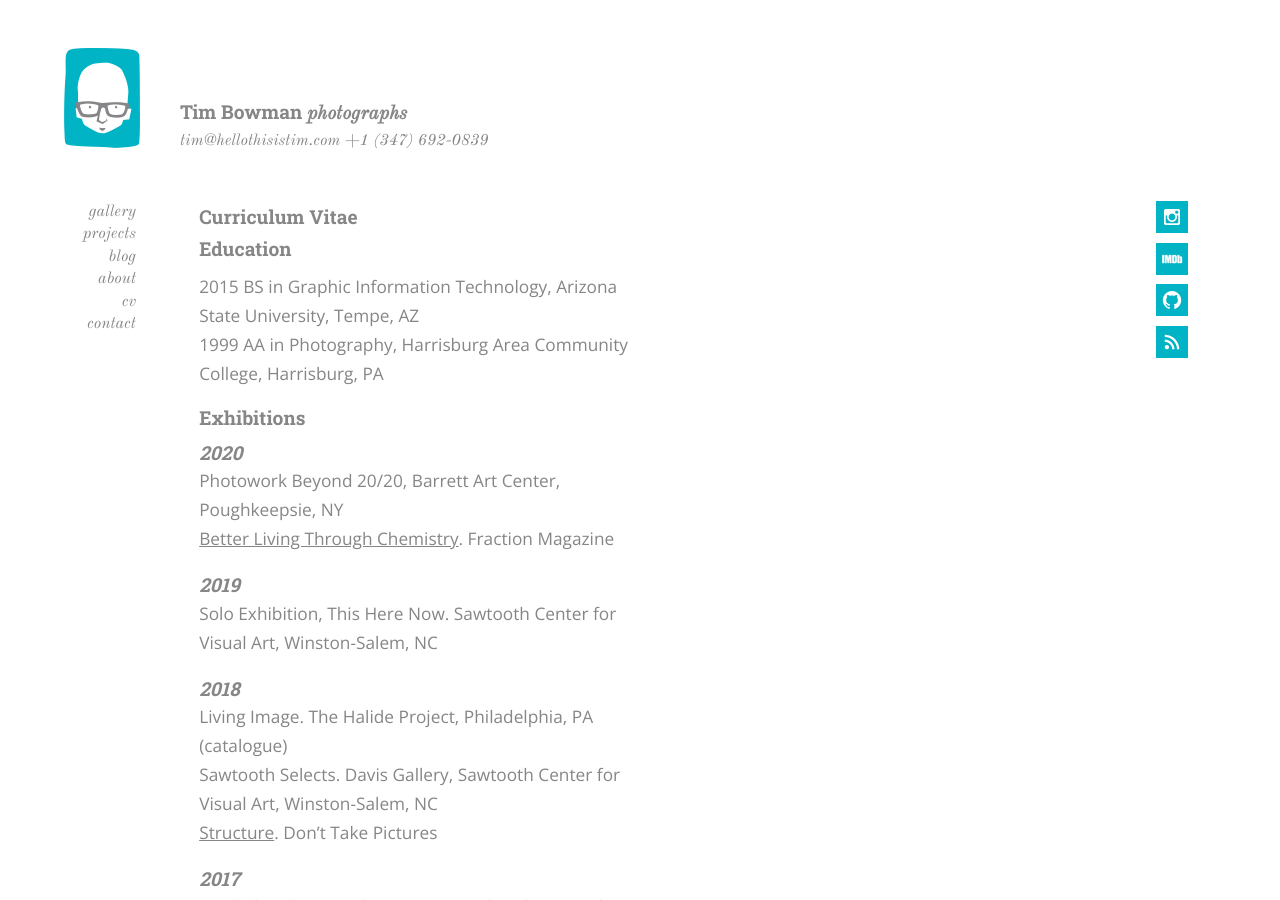
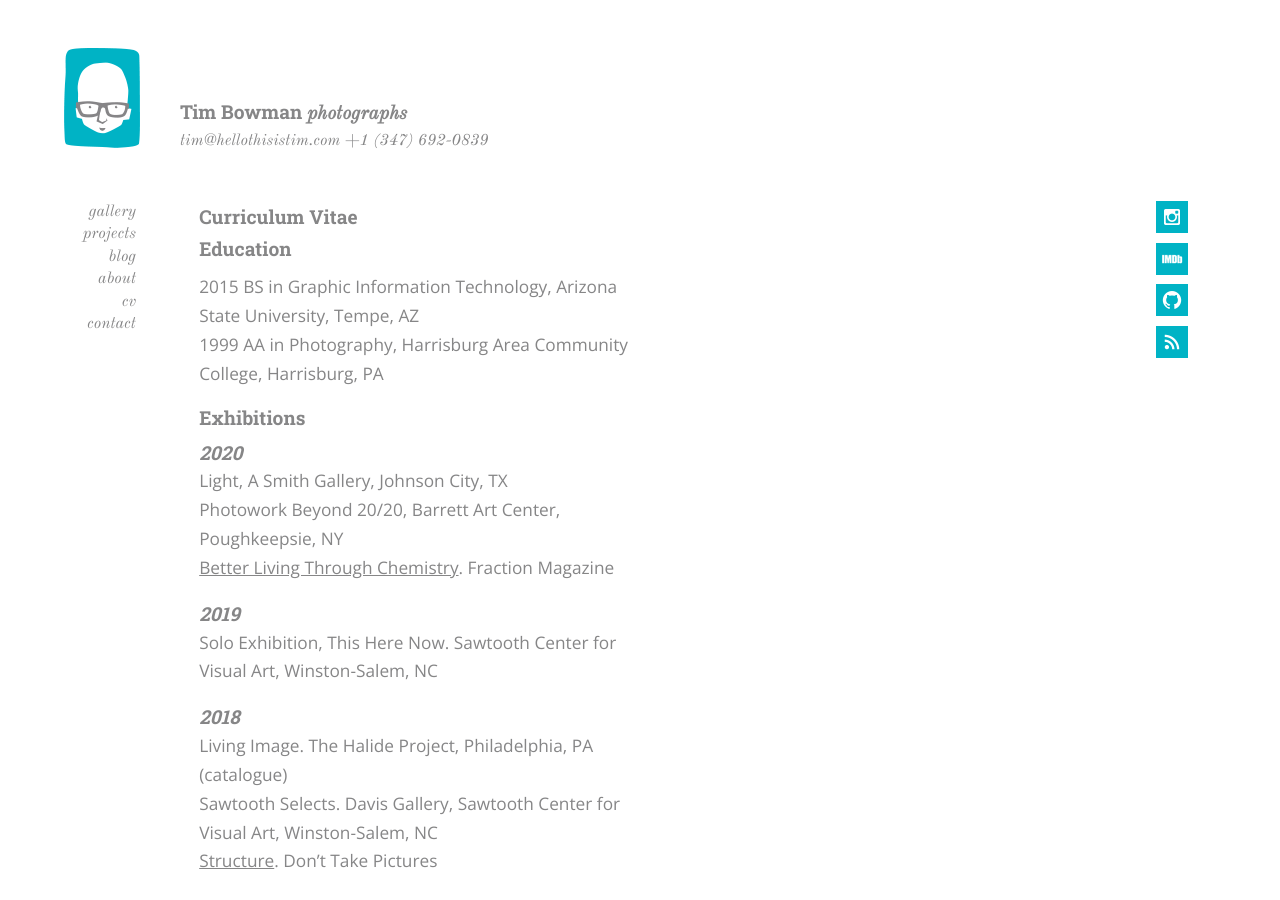
Before and after one commit to hellothisistim/hellothisistim.github.io, a Jekyll site: the page built from _posts/2018-01-01-cv.md, in a window 1280 px wide and 900 px high. Built offline with Jekyll 4.4.1, drawn with Linux system fonts in a browser that asks for light colours; comment, search, counter and statistics services are not loaded.

Commit message:
Add Light exhibition (#136)

```diff
--- a/_posts/2018-01-01-cv.md
+++ b/_posts/2018-01-01-cv.md
@@ -15,6 +15,7 @@ date:   2018-12-16 9:00:00 -0400
 
 ### 2020
 
+Light, A Smith Gallery, Johnson City, TX
 Photowork Beyond 20/20, Barrett Art Center, Poughkeepsie, NY
 [Better Living Through Chemistry](http://www.fractionmagazine.com/better-living-through-chemistry-exhibition). Fraction Magazine
 
```
